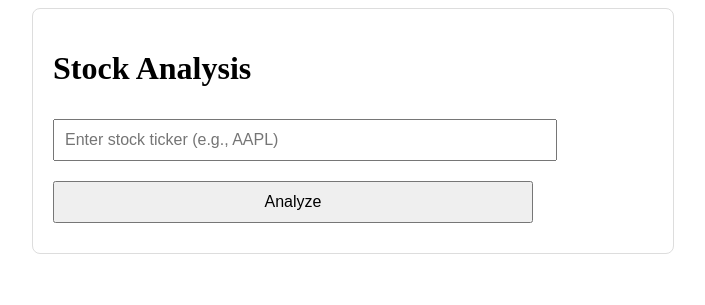
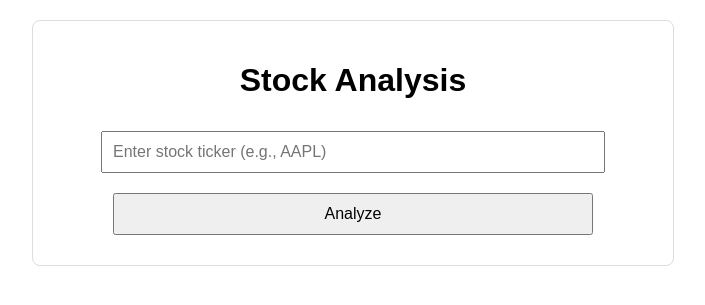
Before and after one commit to Enerep/stock-data-analysis, a Flask app: page / in a window 1280 px wide. Shown: the top 305 px of the page, without its empty margins (287-992 px from the left). Run offline with Flask 3, Linux system fonts and the light colour scheme.

Commit message:
small change

```diff
--- a/static/styles.css
+++ b/static/styles.css
@@ -1,4 +1,4 @@
-#css
+/*css*/
 
 body {
     font-family: Arial, sans-serif;
```
